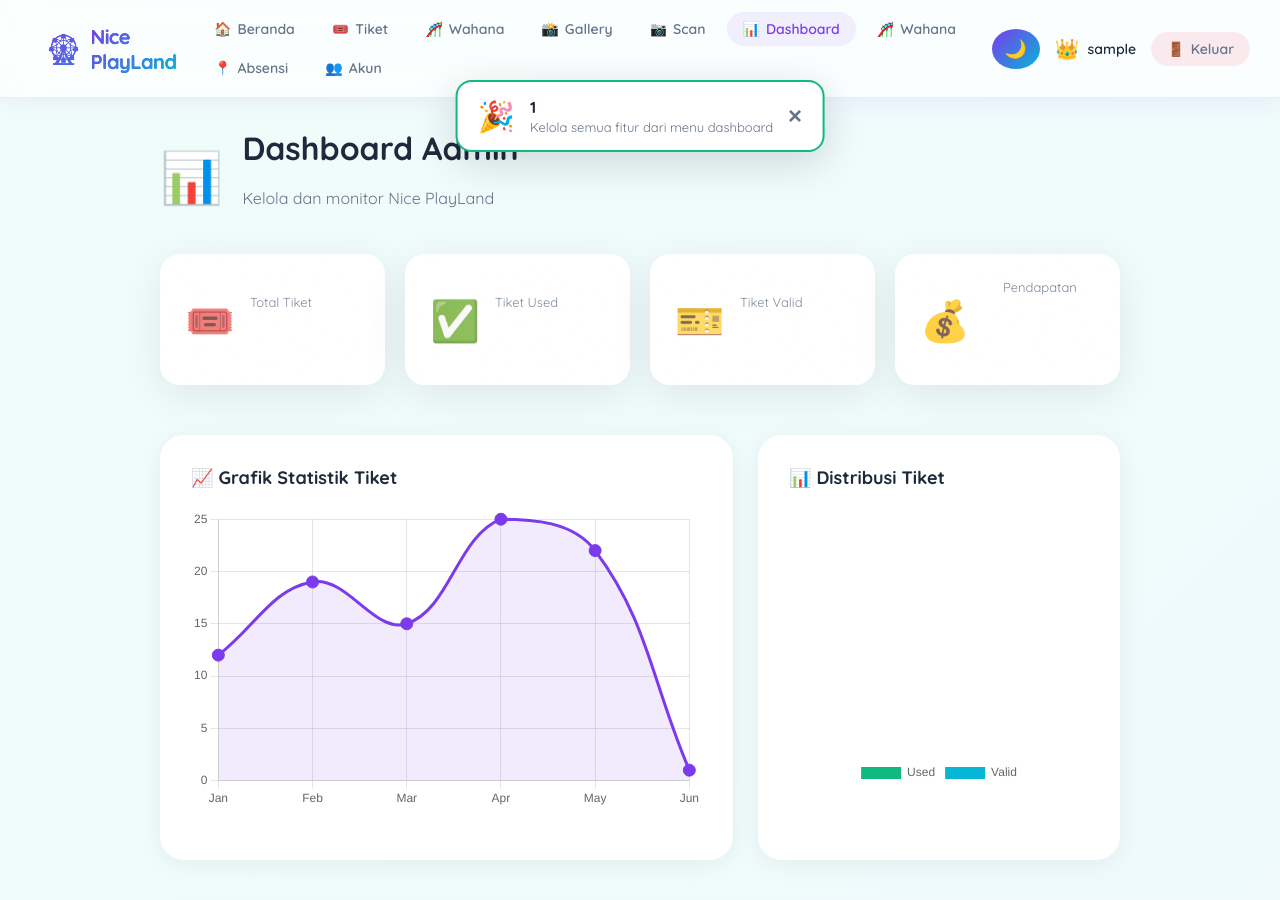
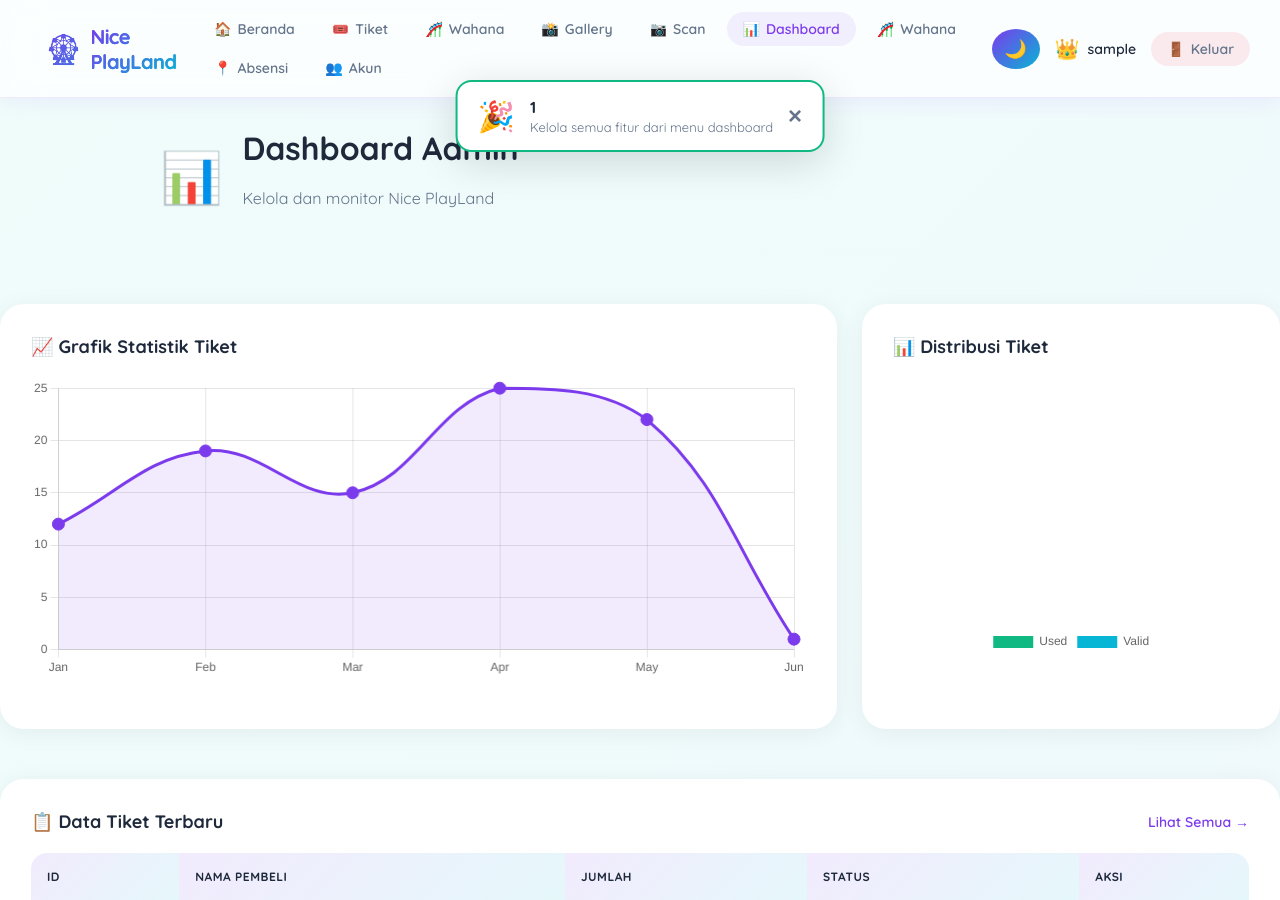
Before and after one commit to Skyrio-aoi/NicePlayLand, a Flask app: page /admin in a window 1280 px wide. Shown: the top 900 px of the page. Run offline with Flask 3, Linux system fonts and the light colour scheme; the visitor is signed in with stand-in values (Sample User, id 1); tables that the repository leaves empty hold one stand-in row (values such as "Sample post").

Commit message:
Update HTML templates and add new assets

```diff
--- a/templates/admin/dashboard.html
+++ b/templates/admin/dashboard.html
@@ -11,36 +11,6 @@
         </div>
     </div>
 </div>
-
-<div class="stats-grid">
-    <div class="stat-card gradient-purple">
-        <div class="stat-icon">🎟️</div>
-        <div class="stat-content">
-            <span class="stat-label">Total Tiket</span>
-            <span class="stat-value">{{ total }}</span>
-        </div>
-    </div>
-    <div class="stat-card gradient-green">
-        <div class="stat-icon">✅</div>
-        <div class="stat-content">
-            <span class="stat-label">Tiket Used</span>
-            <span class="stat-value">{{ used }}</span>
-        </div>
-    </div>
-    <div class="stat-card gradient-cyan">
-        <div class="stat-icon">🎫</div>
-        <div class="stat-content">
-            <span class="stat-label">Tiket Valid</span>
-            <span class="stat-value">{{ valid }}</span>
-        </div>
-    </div>
-    <div class="stat-card gradient-orange">
-        <div class="stat-icon">💰</div>
-        <div class="stat-content">
-            <span class="stat-label">Pendapatan</span>
-            <span class="stat-value">Rp {{ total_pendapatan }}</span>
-        </div>
-    </div>
 </div>
 
 <div class="dashboard-grid">
--- a/templates/layout/base.html
+++ b/templates/layout/base.html
@@ -223,16 +223,16 @@ function toggleMobileMenu() {
 
 // Chat Widget
 const responses = {
-    'tiket': '🎟️ Untuk beli ticket, klik menu "Tiket" ya!\n\n💰 Harga: Rp 35.000/orang\n✅ Include semua wahana!',
-    'harga': '💰 Harga Tiket:\n\n• Rp 35.000/orang\n• Include semua wahana\n• Tidak ada biaya tambahan\n\n🔥 Promo: INDRAMAYU25 (25%) atau PLAYLAND20 (20%)',
-    'lokasi': '📍 Lokasi Nice PlayLand:\n\n🏠 Jl. Soekarno Hatta No.14a\n📌 Pekayangan Jaya, Kec. Indramayu\n📌 Kab. Indramayu, Jawa Barat 45211\n\n🌐 Buka: maps.app.goo.gl/J8WC+M7',
-    'jam': '🕐 Jam Operasional:\n\nSetiap hari: 08.00 - 18.00 WIB\n\n✅ Semua wahana beroperasi!',
-    'wahana': '🎢 8 Wahana Seru:\n\n1. 🎢 Roller Coaster\n2. 🎠 Carousel\n3. 🎡 Ferris Wheel\n4. ⛵ Boat Ride\n5. 👻 House of Horror\n6. 🎪 Fun House\n7. 🕹️ Arcade Zone\n8. 💦 Water Boom',
-    'buka': '✅ Info Wahana:\n\nSemua wahana beroperasi normal!\n\n🎡 Nice PlayLand siap menyambut Anda!',
-    'help': '🎯 Menu Utama:\n\n• 🎟️ Beli Tiket\n• 🎢 Lihat Wahana\n• 📸 Gallery Foto\n• 📍 Lokasi\n• 💬 Hubungi CS',
-    'promo': '🔥 Kode Promo:\n\n• INDRAMAYU25 → Diskon 25%\n• PLAYLAND20 → Diskon 20%\n• HEMAT50 → Diskon 50% (terbatas!)\n\nGunakan saat checkout ya!',
-    'wa': '💬 Hubungi WhatsApp:\n\nwa.me/6282199990000\n\nKami siap membantu!',
-    'contact': '📞 Kontak Kami:\n\n• 💬 WhatsApp: 0821-9999-0000\n• 📸 Instagram: @niceplayland_id\n• 📘 Facebook: NicePlayLandIndramayu'
+    'tiket': 'Untuk beli ticket, klik menu "Tiket" ya!\n\n Harga: Rp 35.000/orang\n Include semua wahana!',
+    'harga': 'Harga Tiket:\n\n• Rp 35.000/orang\n• Include semua wahana\n• Tidak ada biaya tambahan\n\n Promo: INDRAMAYU25 (25%) atau PLAYLAND20 (20%)',
+    'lokasi': 'Lokasi Nice PlayLand:\n\n Jl. Soekarno Hatta No.14a\n Pekayangan Jaya, Kec. Indramayu\n Kab. Indramayu, Jawa Barat 45211\n\n Buka: maps.app.goo.gl/J8WC+M7',
+    'jam': 'Jam Operasional:\n\nSetiap hari: 08.00 - 18.00 WIB\n\n Semua wahana beroperasi!',
+    'wahana': '8 Wahana Seru:\n\n1. Roller Coaster\n2. Carousel\n3.  Ferris Wheel\n4.  Boat Ride\n5.  House of Horror\n6.  Fun House\n7.  Arcade Zone\n8.  Water Boom',
+    'buka': 'Info Wahana:\n\nSemua wahana beroperasi normal!\n\n Nice PlayLand siap menyambut Anda!',
+    'help': 'Menu Utama:\n\n• Beli Tiket\n• Lihat Wahana\n•  Gallery Foto\n•  Lokasi\n•  Hubungi CS',
+    'promo': 'Kode Promo:\n\n• INDRAMAYU25 → Diskon 25%\n• PLAYLAND20 → Diskon 20%\n• HEMAT50 → Diskon 50% (terbatas!)\n\nGunakan saat checkout ya!',
+    'wa': 'Hubungi WhatsApp:\n\nwa.me/6282199990000\n\nKami siap membantu!',
+    'contact': 'Kontak Kami:\n\n• WhatsApp: 0821-9999-0000\n•  Instagram: @niceplayland_id\n•  Facebook: NicePlayLandIndramayu'
 };
 
 function toggleChat() {
```
Also changed, not shown: templates/auth/login.html (+1 -14 lines), static/img/e3483ab5-dec2-4cb8-b599-c259568addb9.png (added).
